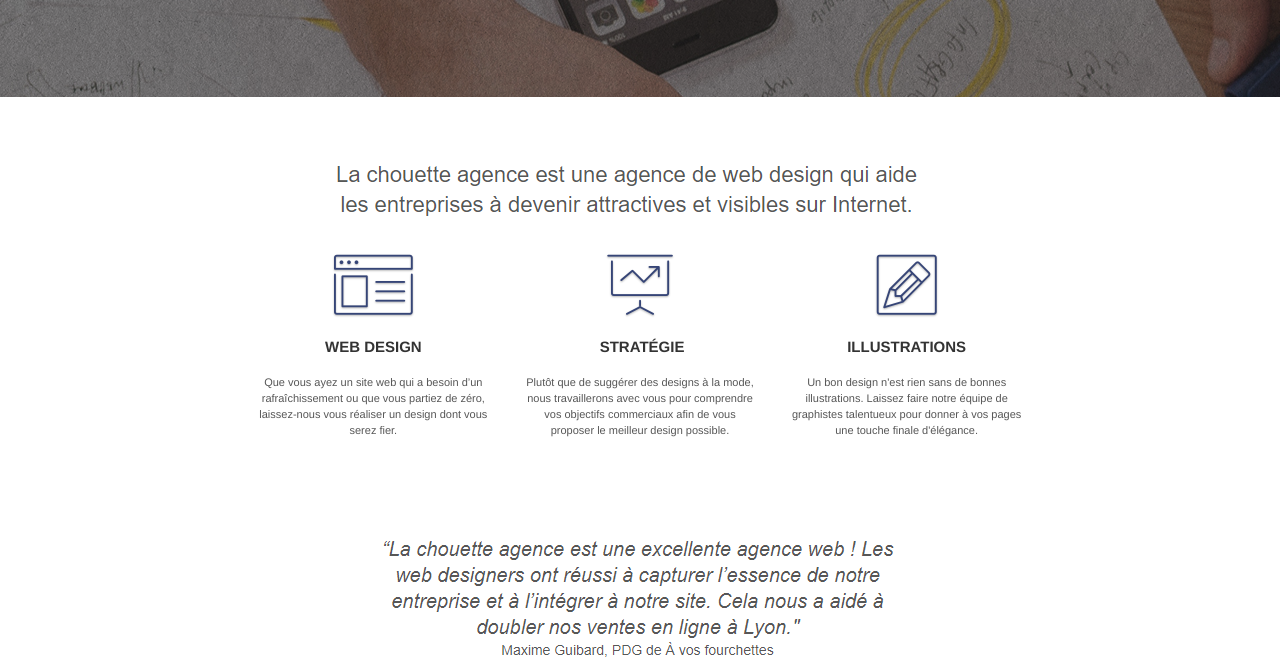
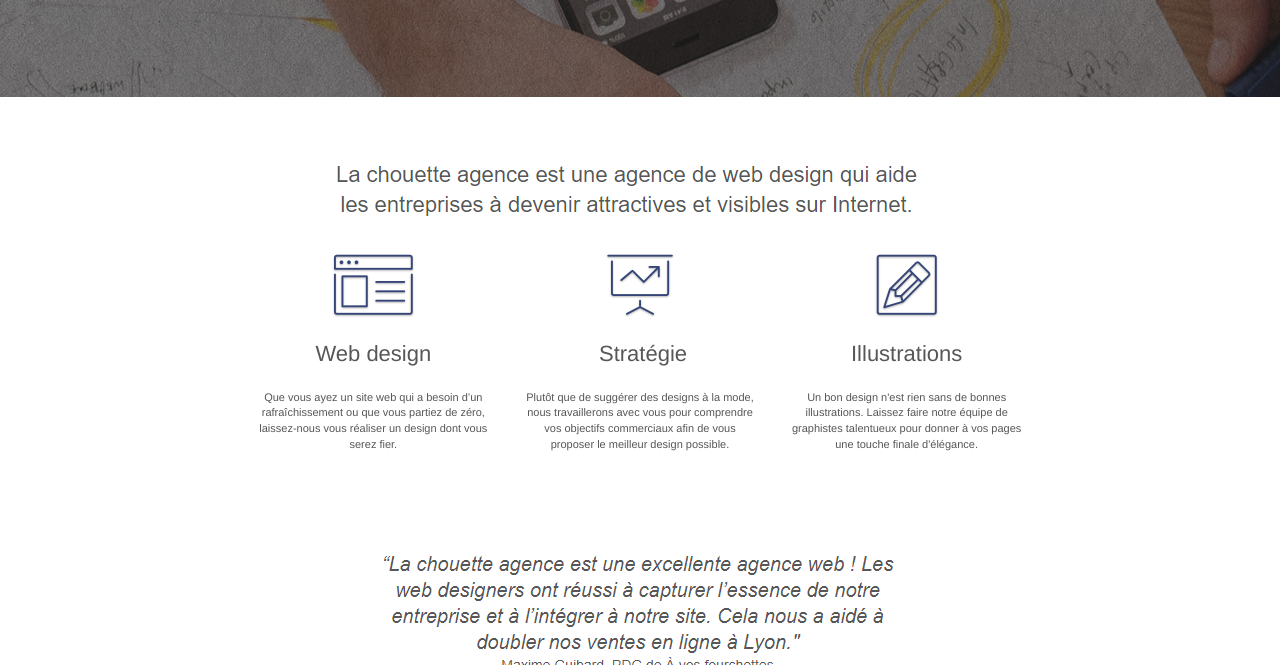
Before and after one commit to MaDaMeDev/P4-La-chouette-agence-v2, a plain HTML site: page index.html in a window 1280 px wide. Shown: the part 435-1100 px from the top of the page. Drawn offline with Linux system fonts and the light colour scheme.

Commit message:
changement des titre h3 a h2 dans la section bloc-2-services

```diff
--- a/index.html
+++ b/index.html
@@ -75,7 +75,7 @@
 </section>
 <!-- bloc-1-presentation END -->
 
-<!-- bloc-2-services -->  <!--reprendre              iciiiiiiiiiiiiiiiii-->
+<!-- bloc-2-services -->
 <section class="bloc bgc-white l-bloc" id="bloc-2-services">
 	<article class="container bloc-md">
 
@@ -88,9 +88,9 @@
 				<div class="text-center">
 					<span class="et-icon-browser sm-shadow icon-dark-slate-blue icons icon-lg"></span>
 				</div>
-				<h3 class="mg-md text-center">
+				<h2 class="mg-md text-center">
 					Web design
-				</h3>
+				</h2>
 				<p class="text-center ">
 					Que vous ayez un site web qui a besoin d&rsquo;un rafraîchissement ou que vous partiez de zéro, laissez-nous vous réaliser un design dont vous serez fier.
 				</p>
@@ -99,9 +99,9 @@
 				<div class="text-center">
 					<span class="et-icon-presentation sm-shadow icon-dark-slate-blue icons icon-lg"></span>
 				</div>
-				<h3 class="mg-md text-center">
+				<h2 class="mg-md text-center">
 					&nbsp;Stratégie
-				</h3>
+				</h2>
 				<p class="text-center ">
 					Plutôt que de suggérer des designs à la mode, nous travaillerons avec vous pour comprendre vos objectifs commerciaux afin de vous proposer le meilleur design possible.<br>
 				</p>
@@ -110,9 +110,9 @@
 				<div class="text-center">
 					<span class="et-icon-edit sm-shadow icon-dark-slate-blue icons icon-lg"></span>
 				</div>
-				<h3 class="mg-md text-center">
+				<h2 class="mg-md text-center">
 					Illustrations
-				</h3>
+				</h2>
 				<p class="text-center ">
 					Un bon design n'est rien sans de bonnes illustrations. Laissez faire notre équipe de graphistes talentueux pour donner à vos pages une touche finale d'élégance.
 				</p>
```
